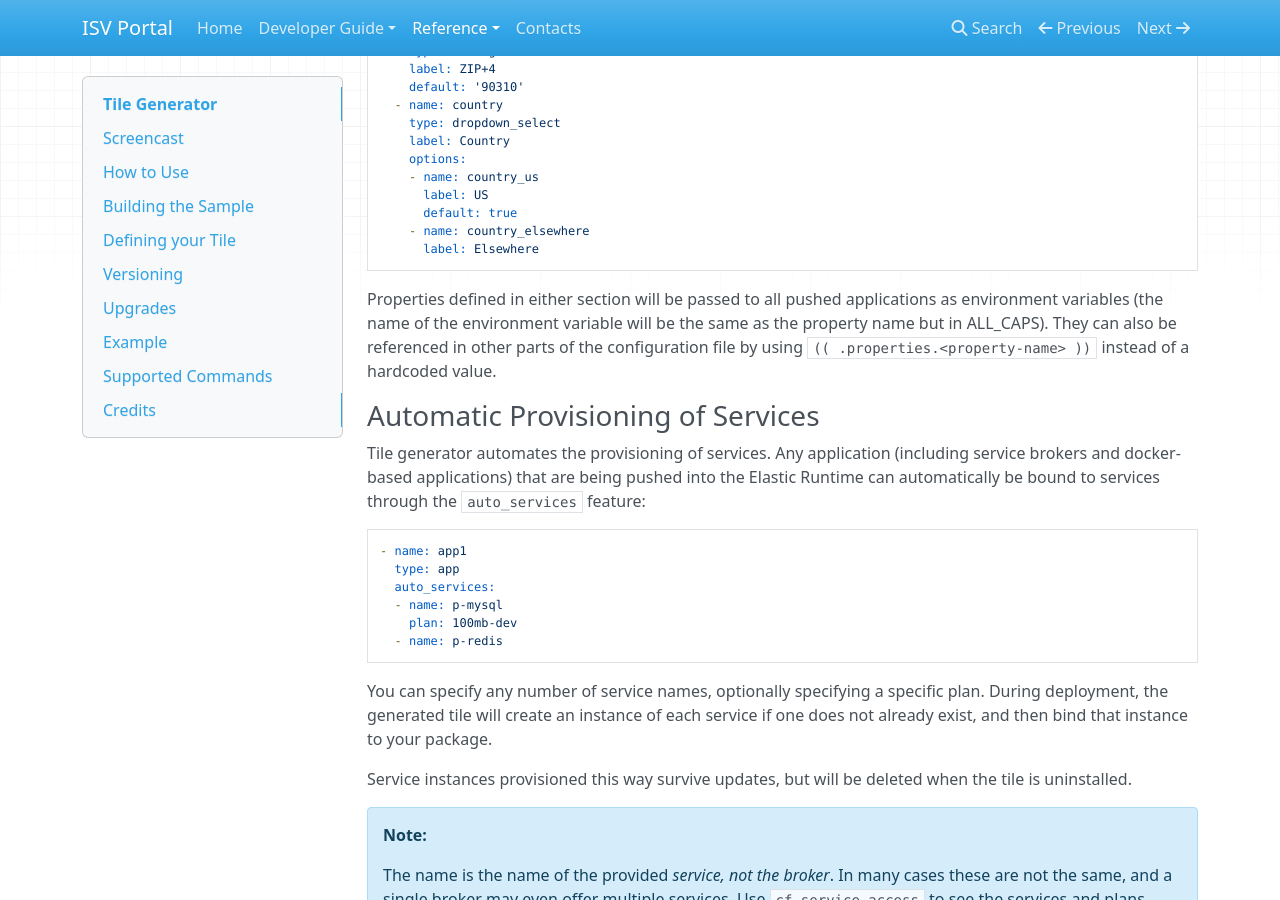
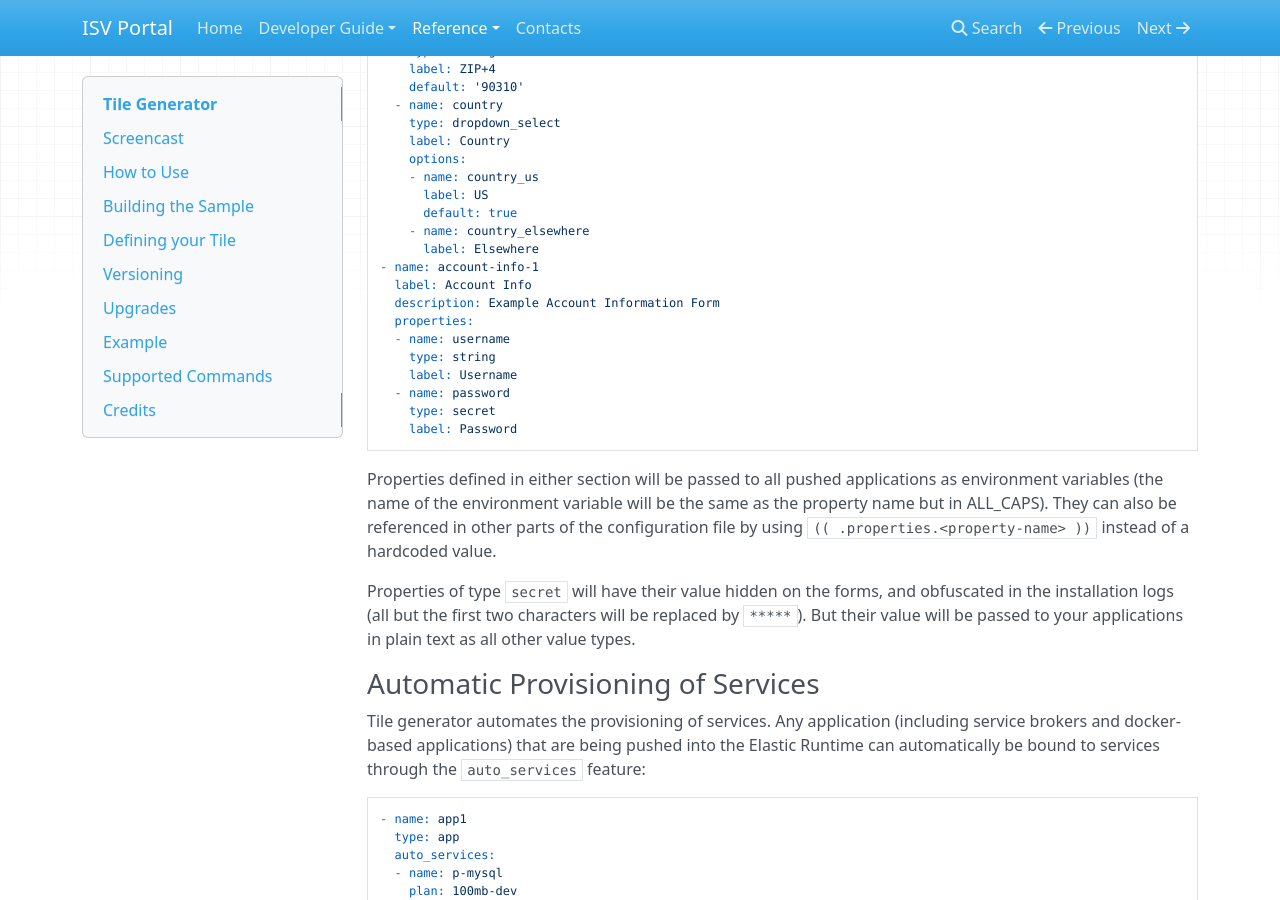
Before and after one commit to vmware-archive/isv-portal, an MkDocs documentation site: the page built from docs/tile-generator.md, in a window 1280 px wide and 900 px high, scrolled down 7210 px. Built offline with MkDocs 1.6.1, drawn with Linux system fonts in a browser that asks for light colours; nearby versions of some CDN libraries; old or Windows-style settings are respelled for this version of MkDocs.

Commit message:
Documented proper use of form fields of type secret

````diff
--- a/docs/tile-generator.md
+++ b/docs/tile-generator.md
@@ -371,6 +371,16 @@ forms:
       default: true
     - name: country_elsewhere
       label: Elsewhere
+- name: account-info-1
+  label: Account Info
+  description: Example Account Information Form
+  properties:
+  - name: username
+    type: string
+    label: Username
+  - name: password
+    type: secret
+    label: Password
 ```
 
 Properties defined in either section will be passed to all pushed applications
@@ -378,6 +388,11 @@ as environment variables (the name of the environment variable will be the same
 as the property name but in ALL_CAPS). They can also be referenced in other parts
 of the configuration file by using `(( .properties.<property-name> ))` instead
 of a hardcoded value.
+
+Properties of type `secret` will have their value hidden on the forms, and
+obfuscated in the installation logs (all but the first two characters will be
+replaced by `*****`). But their value will be passed to your applications in
+plain text as all other value types.
 
 ### Automatic Provisioning of Services
 
````
Also changed, not shown: docs/pcf-command.md (+6 -0 lines).
